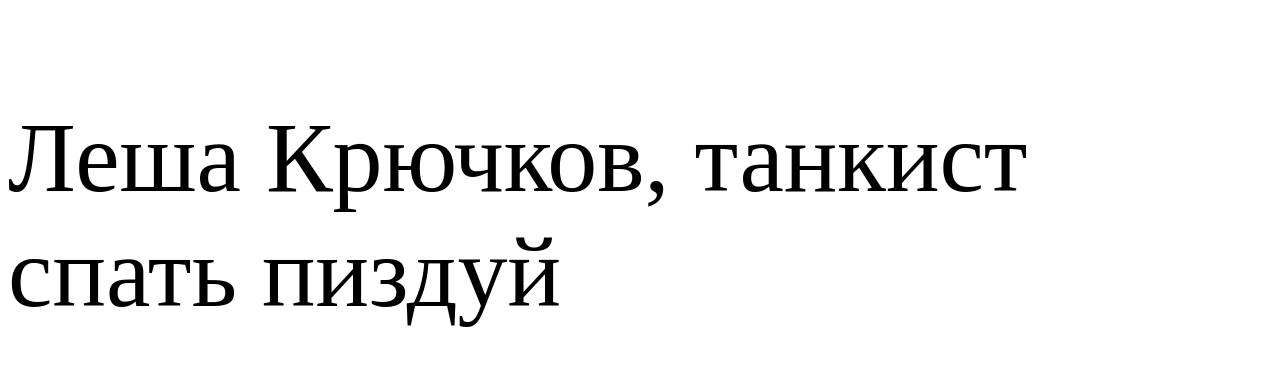
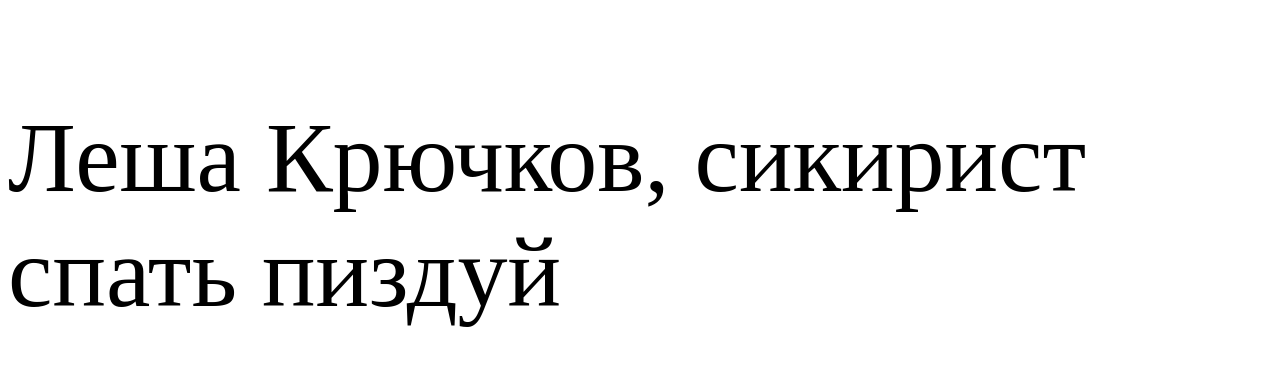
Before and after one commit to andrew10a/site, a plain HTML site: page index.html in a window 1280 px wide. Drawn offline with Linux system fonts and the light colour scheme.

Commit message:
Update index.html

```diff
--- a/index.html
+++ b/index.html
@@ -4,7 +4,7 @@
 
  </head>
   <body>
-     <p style = "font-size: 100px;">Леша Крючков, танкист спать пиздуй</p>
+     <p style = "font-size: 100px;">Леша Крючков, сикирист спать пиздуй</p>
 
  </body>
 </html>
```
